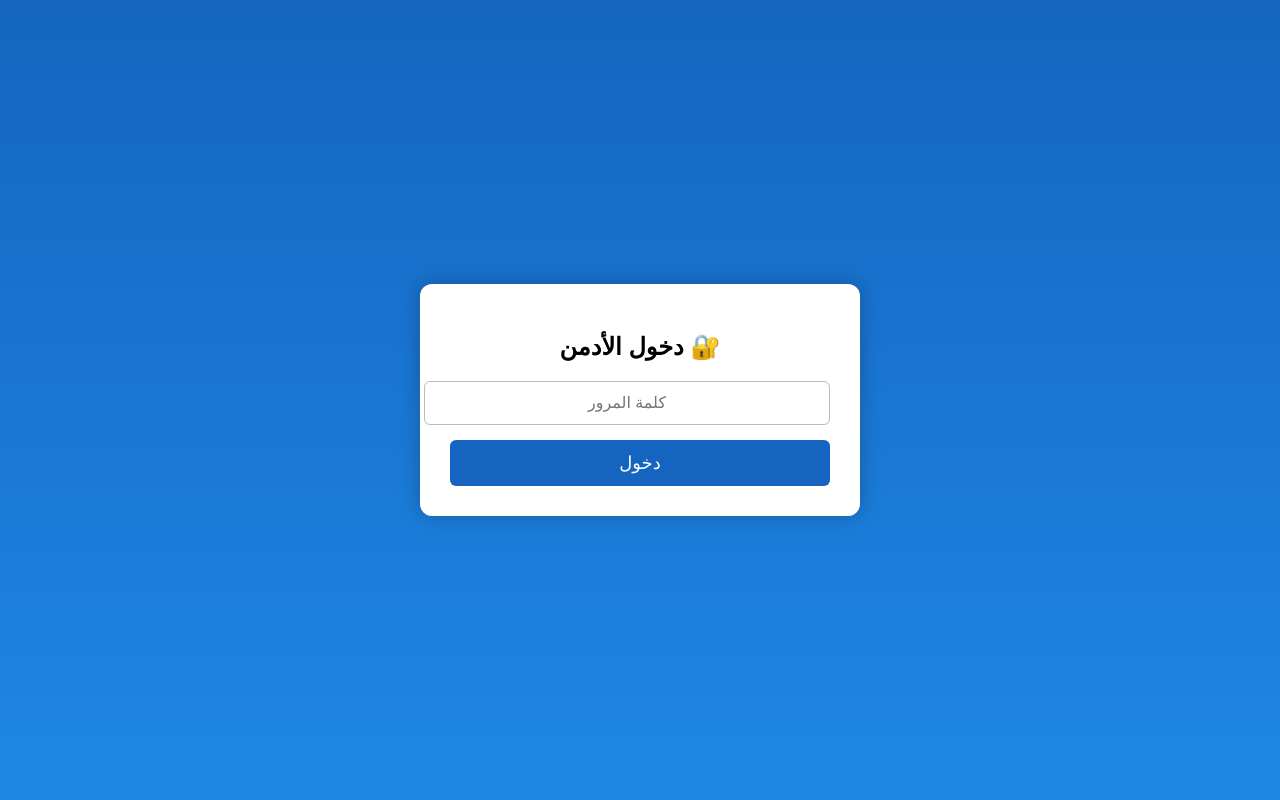
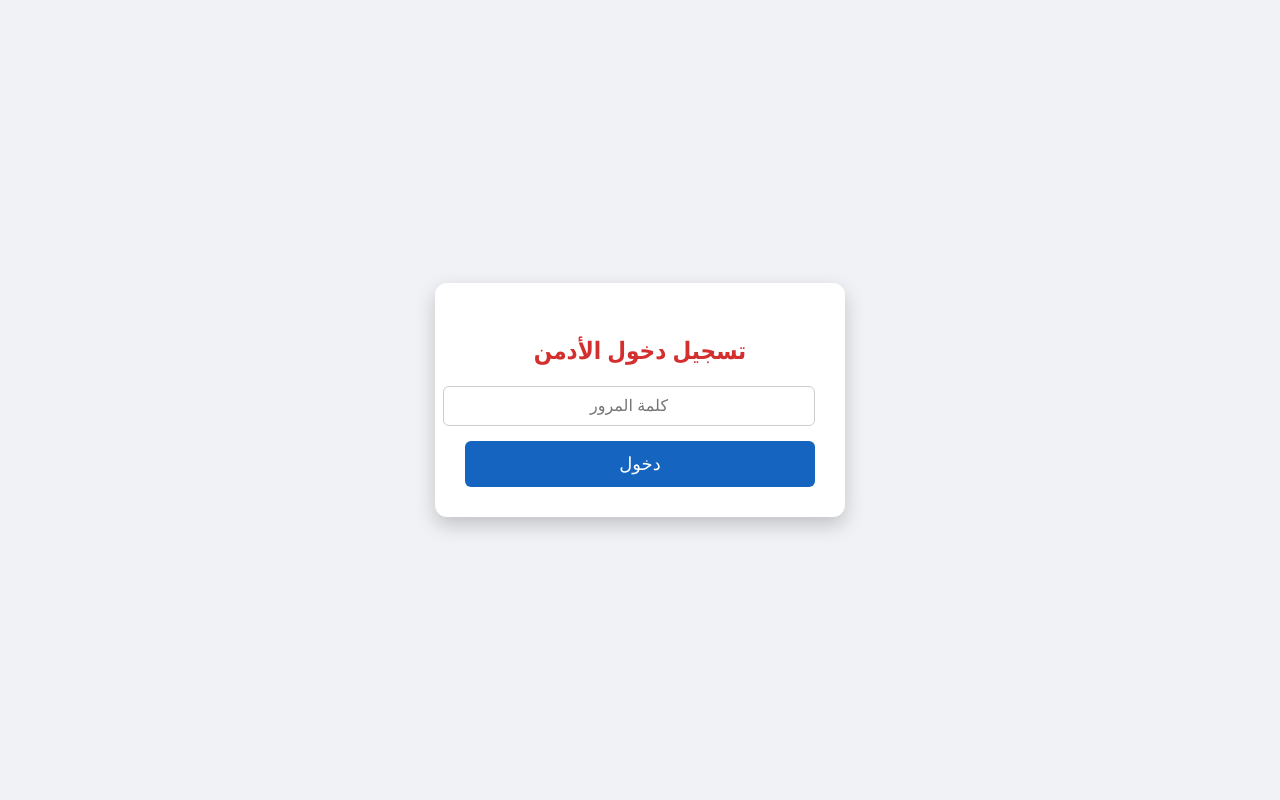
Before and after one commit to hocinebno3131-source/students_app, a Flask app: template templates/admin_password.html in a window 1280 px wide. Run offline with Flask 3, Linux system fonts and the light colour scheme; the template is opened without the code that fills it, so the values that code supplies are empty.

Commit message:
Update admin_password.html

```diff
--- a/templates/admin_password.html
+++ b/templates/admin_password.html
@@ -3,78 +3,26 @@
 <head>
     <meta charset="UTF-8">
     <title>دخول الأدمن</title>
-
     <style>
-body {
-    margin:0;
-    font-family: Arial, sans-serif;
-    background: linear-gradient(to bottom,#1565c0,#1e88e5);
-    display:flex;
-    justify-content:center;
-    align-items:center;
-    height:100vh;
-}
-
-.card {
-    background:white;
-    width:380px;
-    padding:30px;
-    border-radius:12px;
-    text-align:center;
-    box-shadow:0 0 20px rgba(0,0,0,0.25);
-}
-
-h2 {
-    margin-bottom:20px;
-}
-
-input {
-    width:100%;
-    padding:12px;
-    font-size:16px;
-    border-radius:6px;
-    border:1px solid #bbb;
-    margin-bottom:15px;
-    text-align:center;
-}
-
-button {
-    width:100%;
-    padding:12px;
-    font-size:18px;
-    background:#1565c0;
-    color:white;
-    border:none;
-    border-radius:6px;
-    cursor:pointer;
-}
-
-button:hover {
-    background:#0d47a1;
-}
-
-.msg {
-    color:red;
-    margin-top:10px;
-    font-weight:bold;
-}
+        body { font-family: "Segoe UI", Tahoma, Arial; background: #f0f2f5; display: flex; justify-content: center; align-items: center; height: 100vh; margin: 0; }
+        .container { background: white; padding: 30px; border-radius: 12px; box-shadow: 0 8px 20px rgba(0,0,0,0.2); width: 350px; text-align: center; }
+        h2 { color: #d32f2f; margin-bottom: 20px; }
+        input { width: 100%; padding: 10px; margin-bottom: 15px; border-radius: 6px; border: 1px solid #ccc; font-size: 16px; text-align: center; }
+        button { width: 100%; padding: 12px; border: none; background: #1565c0; color: white; font-size: 18px; border-radius: 6px; cursor: pointer; transition: 0.3s; }
+        button:hover { background: #0d47a1; }
+        .message { color: red; margin-bottom: 10px; }
     </style>
-
 </head>
 <body>
-
-<div class="card">
-    <h2>🔐 دخول الأدمن</h2>
-
+    <div class="container">
+        <h2>تسجيل دخول الأدمن</h2>
+        {% if message %}
+            <div class="message">{{ message }}</div>
+        {% endif %}
         <form method="POST">
             <input type="password" name="password" placeholder="كلمة المرور" required>
             <button type="submit">دخول</button>
         </form>
-
-    {% if message %}
-        <div class="msg">{{ message }}</div>
-    {% endif %}
     </div>
-
 </body>
 </html>
```
Lines whose indentation alone changed are shown as unchanged.
